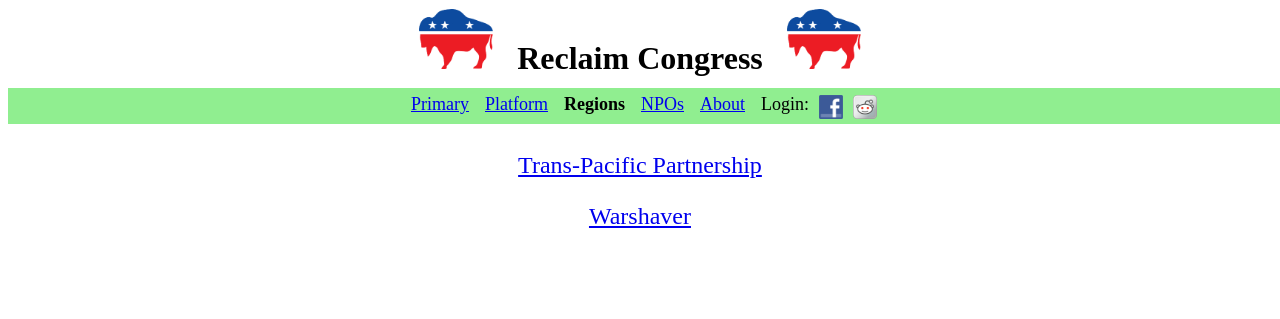
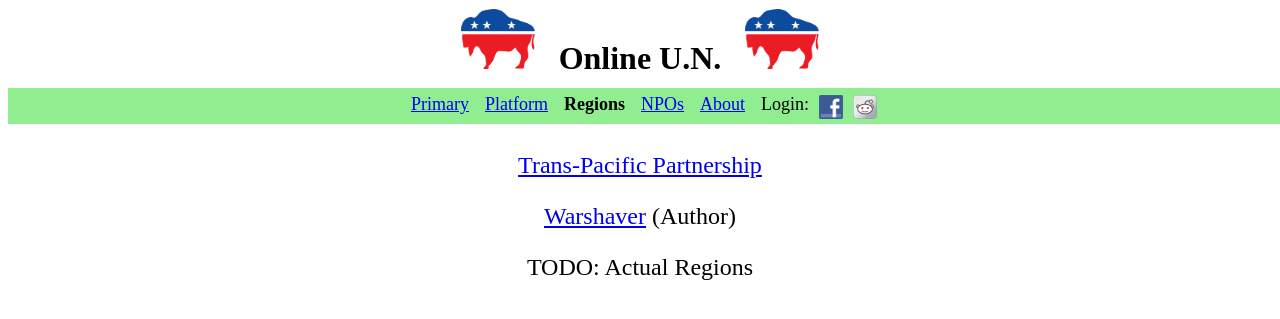
Before and after one commit to ThirdCoalition/primary, a Django app: page /regions in a window 1280 px wide. Shown: the top 319 px of the page. Run offline with Django 3.2, Linux system fonts and the light colour scheme; parts of the project's set-up code (start-up, migrations or seed data) failed here and were passed over; some libraries are stand-ins or nearby versions.

Commit message:
cosmetics

```diff
--- a/templates/base.html
+++ b/templates/base.html
@@ -3,7 +3,7 @@
 <html>
   <head>
     <meta charset="utf-8">
-    <title>Reclaim Congress</title>
+    <title>Online U.N.</title>
 
     <script src="//code.jquery.com/jquery-1.11.2.min.js"></script>
     <script src="//code.jquery.com/jquery-migrate-1.2.1.min.js"></script>
@@ -219,7 +219,7 @@
     <div class="topdiv" style="height:80px; vertical-align:middle;">
       <img src="{% static 'ddp.png' %}" alt="banner"
 	   class="banner" />
-      <p style="font-size:xx-large; display:inline-block;"><b>Reclaim Congress</b></p>
+      <p style="font-size:xx-large; display:inline-block;"><b>Online U.N.</b></p>
       <img src="{% static 'ddp.png' %}" alt="banner"
 	   class="banner" />
     </div>
--- a/templates/regions.html
+++ b/templates/regions.html
@@ -7,7 +7,9 @@
 <div class="topdiv" style="padding-top:4px;">
   <p><a href="http://tpp.reclaimcongress.org">Trans-Pacific Partnership</a></p>
 
-  <p><a href="http://warshaver.reclaimcongress.org">Warshaver</a></p>
+  <p><a href="http://www.warshaver.com">Warshaver</a> (Author)</p>
+
+  <p>TODO: Actual Regions</p>
 </div>
 
 {% endblock %}
```
